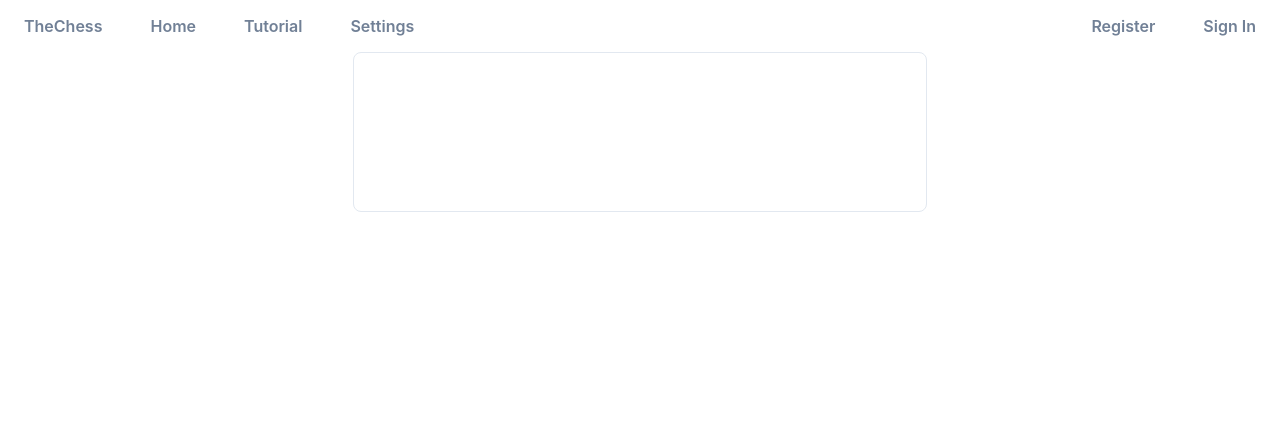
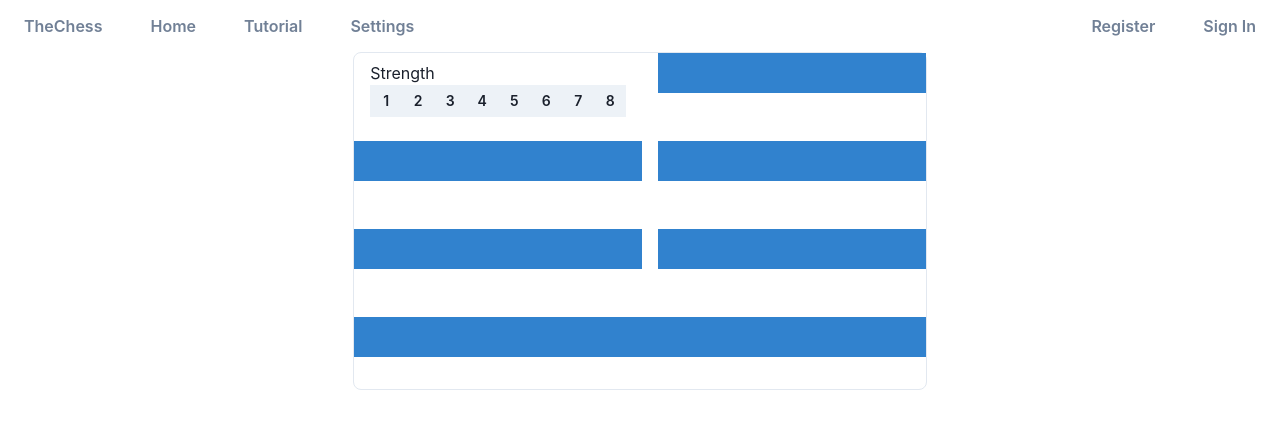
Before and after one commit to MarcelJulian/the-chess, a React (Create React App) app in the folder src/main/frontend/: page / in a window 1280 px wide. Shown: the top 428 px of the page. Built offline with nearby package versions, Linux system fonts and the light colour scheme.

Commit message:
refactor: :recycle: init grids

```diff
--- a/src/main/frontend/src/pages/HomePage/index.tsx
+++ b/src/main/frontend/src/pages/HomePage/index.tsx
@@ -1,6 +1,13 @@
 import React from "react";
 
-import { Box, Container } from "@chakra-ui/react";
+import {
+  Box,
+  Button,
+  ButtonGroup,
+  Container,
+  Grid,
+  GridItem
+} from "@chakra-ui/react";
 
 import NavBar from "components/NavBar";
 
@@ -10,7 +17,50 @@ function HomePage() {
       <NavBar />
       <Container />
       <Container>
-        <Box border="1px" borderColor="gray.200" borderRadius="lg" h="10rem" />
+        <Grid
+          border="1px"
+          borderColor="gray.200"
+          borderRadius="lg"
+          templateRows="repeat(4, 1fr)"
+          templateColumns="repeat(2, 1fr)"
+          gap={4}
+        >
+          <GridItem px="1rem" py="0.5rem">
+            <Box>Strength</Box>
+            <ButtonGroup spacing="0" size="sm">
+              <Button px="0" py="0" m="0" borderRadius="none">
+                1
+              </Button>
+              <Button px="0" py="0" m="0" borderRadius="none">
+                2
+              </Button>
+              <Button px="0" py="0" m="0" borderRadius="none">
+                3
+              </Button>
+              <Button px="0" py="0" m="0" borderRadius="none">
+                4
+              </Button>
+              <Button px="0" py="0" m="0" borderRadius="none">
+                5
+              </Button>
+              <Button px="0" py="0" m="0" borderRadius="none">
+                6
+              </Button>
+              <Button px="0" py="0" m="0" borderRadius="none">
+                7
+              </Button>
+              <Button px="0" py="0" m="0" borderRadius="none">
+                8
+              </Button>
+            </ButtonGroup>
+          </GridItem>
+          <GridItem w="100%" h="10" bg="blue.500" />
+          <GridItem w="100%" h="10" bg="blue.500" />
+          <GridItem w="100%" h="10" bg="blue.500" />
+          <GridItem w="100%" h="10" bg="blue.500" />
+          <GridItem w="100%" h="10" bg="blue.500" />
+          <GridItem w="100%" h="10" bg="blue.500" colSpan={2} />
+        </Grid>
       </Container>
     </Box>
   );
```
